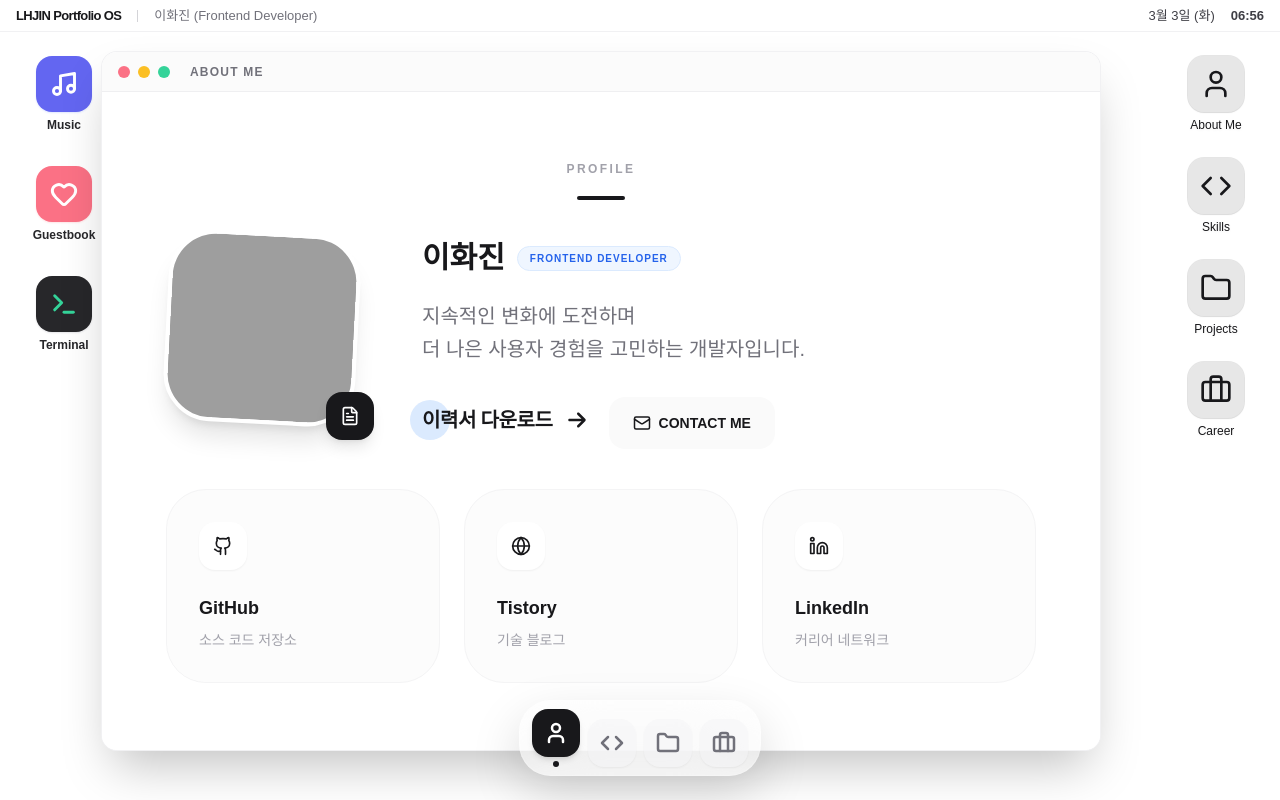
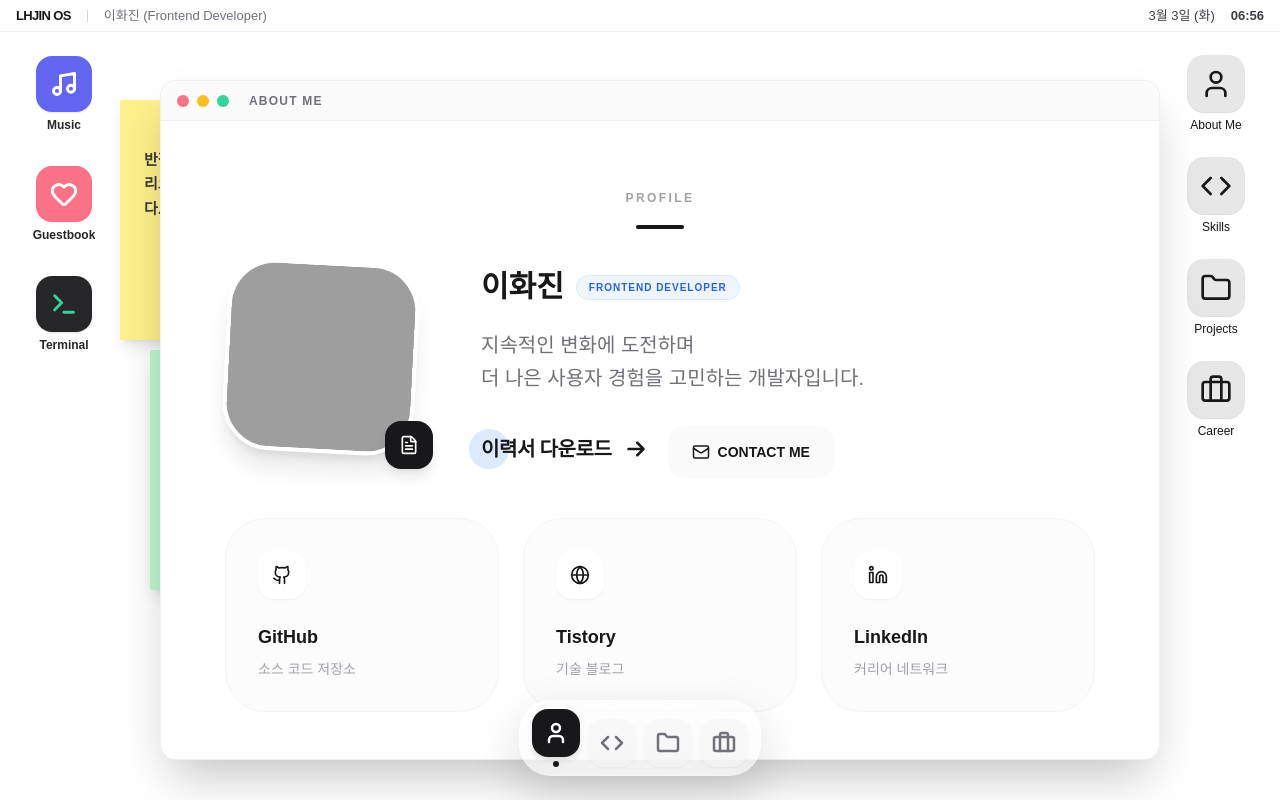
Before and after one commit to HwajinLee3114/lhjin-portfolio, a Next.js app: page / in a window 1280 px wide. Built offline with nearby package versions, Linux system fonts and the light colour scheme; grey boxes are pictures that could not be loaded; a web font is replaced by a local one.

Commit message:
update : 반응형 처리 추가

```diff
--- a/data/career.json
+++ b/data/career.json
@@ -118,7 +118,7 @@
   {
     "id": "6",
     "company": "카사요",
-    "companyInfo": "신차 장기렌트·리스, 내 차 팔기, 자동차 금융·보험, 모바일 앱 서비스를 하나의 구조로 연결한 자동차 쇼핑 통합 플랫폼",
+    "companyInfo": "신차 장기렌트·리스, 내 차 팔기, 자동차 금융·보험, 모바일 앱 서비스를 하나의 구조로 연결한 자동차 통합 플랫폼",
     "tag": [
       "Next",
       "React",
--- a/src/app/career/page.tsx
+++ b/src/app/career/page.tsx
@@ -99,11 +99,11 @@ export default function Career() {
                   </div>
                 </div>
 
-                <p className="mb-6 text-lg font-medium leading-relaxed text-zinc-500 dark:text-zinc-400">
+                <p className="mb-3 text-lg font-medium leading-relaxed text-zinc-500 dark:text-zinc-400">
                   {item.companyInfo}
                 </p>
 
-                <div className="mb-8 flex flex-wrap gap-2.5">
+                <div className="mb-4 flex flex-wrap gap-2.5">
                   {item.tag.map((tag, tIdx) => (
                     <span
                       key={tIdx}
--- a/src/app/home/page.tsx
+++ b/src/app/home/page.tsx
@@ -37,7 +37,7 @@ export default function HomeSec() {
         </h1>
       </div>
 
-      <ScrollDownBtn />
+      {/* <ScrollDownBtn /> */}
     </section>
   )
 }
--- a/src/components/os/GuestbookWidget.tsx
+++ b/src/components/os/GuestbookWidget.tsx
@@ -57,7 +57,20 @@ export function GuestbookWidget({ isOpen, onClose }: GuestbookWidgetProps) {
 
   const x = useMotionValue(120)
   const y = useMotionValue(420)
+  const [isMobile, setIsMobile] = useState(false)
 
+  useEffect(() => {
+    const w = globalThis.window.innerWidth
+    setIsMobile(w < 768)
+    if (w < 768) {
+      x.set(20)
+      y.set(80)
+      setSize({ width: w - 40, height: 500 })
+    }
+    const checkMobile = () => setIsMobile(globalThis.window.innerWidth < 768)
+    globalThis.window.addEventListener('resize', checkMobile)
+    return () => globalThis.window.removeEventListener('resize', checkMobile)
+  }, [])
   useEffect(() => {
     initWidget(widgetId)
   }, [initWidget])
@@ -116,7 +129,7 @@ export function GuestbookWidget({ isOpen, onClose }: GuestbookWidgetProps) {
     <AnimatePresence>
       {isOpen && (
         <motion.div
-          drag={!isResizing}
+          drag={!isResizing && !isMobile}
           dragMomentum={false}
           onPointerDown={() => focusWidget(widgetId)}
           style={{
@@ -213,12 +226,14 @@ export function GuestbookWidget({ isOpen, onClose }: GuestbookWidgetProps) {
             </ul>
           </div>
 
+          {!isMobile && (
             <div
               className="absolute bottom-0 right-0 h-6 w-6 cursor-nwse-resize flex items-end justify-end p-1 group/resize"
               onMouseDown={startResize}
             >
               <div className="w-1.5 h-1.5 rounded-full bg-zinc-300 group-hover/resize:bg-yellow-400 transition-colors" />
             </div>
+          )}
         </motion.div>
       )}
     </AnimatePresence>
--- a/src/components/os/MiniTerminalWidget.tsx
+++ b/src/components/os/MiniTerminalWidget.tsx
@@ -35,7 +35,21 @@ export function MiniTerminalWidget({ isOpen, onClose }: MiniTerminalWidgetProps)
 
   const x = useMotionValue(520)
   const y = useMotionValue(130)
+  const [isMobile, setIsMobile] = useState(false)
+  const [width, setWidth] = useState(440)
 
+  useEffect(() => {
+    const w = globalThis.window.innerWidth
+    setIsMobile(w < 768)
+    if (w < 768) {
+      x.set(20)
+      y.set(20)
+      setWidth(w - 40)
+    }
+    const checkMobile = () => setIsMobile(globalThis.window.innerWidth < 768)
+    globalThis.window.addEventListener('resize', checkMobile)
+    return () => globalThis.window.removeEventListener('resize', checkMobile)
+  }, [])
   useEffect(() => {
     initWidget(widgetId)
   }, [initWidget])
@@ -126,14 +140,14 @@ export function MiniTerminalWidget({ isOpen, onClose }: MiniTerminalWidgetProps)
     <AnimatePresence>
       {isOpen && (
         <motion.div
-          drag
+          drag={!isMobile}
           dragMomentum={false}
           onPointerDown={() => focusWidget(widgetId)}
-          style={{ x, y, position: 'fixed', top: 0, left: 0, zIndex }}
+          style={{ x, y, position: 'fixed', top: 0, left: 0, zIndex, width }}
           initial={{ opacity: 0, scale: 0.95 }}
           animate={{ opacity: 1, scale: 1 }}
           exit={{ opacity: 0, scale: 0.95 }}
-          className="pointer-events-auto w-[440px] overflow-hidden rounded-2xl border border-zinc-800 bg-[#0f1115] text-zinc-100 shadow-[0_35px_90px_rgba(0,0,0,0.35)]"
+          className="pointer-events-auto overflow-hidden rounded-2xl border border-zinc-800 bg-[#0f1115] text-zinc-100 shadow-[0_35px_90px_rgba(0,0,0,0.35)]"
         >
           <header className="flex items-center justify-between border-b border-zinc-700 bg-zinc-900/70 px-4 py-2">
             <div className="flex items-center gap-2">
--- a/src/components/os/MusicPlayer.tsx
+++ b/src/components/os/MusicPlayer.tsx
@@ -17,17 +17,37 @@ export function MusicPlayer() {
 
   const x = useMotionValue(musicInfo.position?.x ?? 800)
   const y = useMotionValue(musicInfo.position?.y ?? 300)
+  const [isMobile, setIsMobile] = useState(false)
+  const [width, setWidth] = useState(340)
+
+  useEffect(() => {
+    const updateLayout = () => {
+      const w = globalThis.window.innerWidth
+      const h = globalThis.window.innerHeight
+      const mobile = w < 768
+      setIsMobile(mobile)
+
+      if (mobile) {
+        x.set((w - (w - 40)) / 2)
+        y.set(h * 0.15)
+        setWidth(w - 40)
+      } else {
+        if (musicInfo.position) {
+          x.set(musicInfo.position.x)
+          y.set(musicInfo.position.y)
+        }
+        setWidth(340)
+      }
+    }
+
+    updateLayout()
+    globalThis.window.addEventListener('resize', updateLayout)
+    return () => globalThis.window.removeEventListener('resize', updateLayout)
+  }, [x, y, musicInfo.position])
 
   useEffect(() => {
     initWidget(widgetId)
   }, [initWidget])
-
-  useEffect(() => {
-    if (musicInfo.position) {
-      x.set(musicInfo.position.x)
-      y.set(musicInfo.position.y)
-    }
-  }, [musicInfo.position, x, y])
 
   useEffect(() => {
     setAudioAvailable(Boolean(musicInfo.audioUrl))
@@ -39,7 +59,7 @@ export function MusicPlayer() {
     const audio = audioRef.current
     if (!audio || !musicInfo.audioUrl || !audioAvailable) return
     if (musicInfo.isPlaying) {
-      audio.play().catch(() => {})
+      audio.play().catch(() => { })
     } else {
       audio.pause()
     }
@@ -96,7 +116,7 @@ export function MusicPlayer() {
     <AnimatePresence>
       {isMusicPlayerOpen && (
         <motion.div
-          drag
+          drag={!isMobile}
           dragMomentum={false}
           onPointerDown={() => focusWidget(widgetId)}
           style={{
@@ -107,6 +127,7 @@ export function MusicPlayer() {
             left: 0,
             backgroundColor: musicInfo.backgroundColor ?? 'rgba(255,255,255,0.6)',
             zIndex,
+            width,
           }}
           onDragEnd={() => {
             updateMusic({ position: { x: x.get(), y: y.get() } })
@@ -114,7 +135,7 @@ export function MusicPlayer() {
           initial={{ opacity: 0, scale: 0.9 }}
           animate={{ opacity: 1, scale: 1 }}
           exit={{ opacity: 0, scale: 0.9 }}
-          className="pointer-events-auto w-[340px] select-none rounded-[2.5rem] border border-white/40 p-8 shadow-[0_40px_120px_rgba(0,0,0,0.25)] backdrop-blur-3xl group cursor-grab active:cursor-grabbing"
+          className="pointer-events-auto select-none rounded-[2.5rem] border border-white/40 p-8 shadow-[0_40px_120px_rgba(0,0,0,0.25)] backdrop-blur-3xl group cursor-grab active:cursor-grabbing"
         >
           <audio ref={audioRef} />
           <div className="absolute top-4 left-1/2 flex h-4 w-12 -translate-x-1/2 items-center justify-center opacity-40 group-hover:opacity-100">
--- a/src/components/os/StatusBar.tsx
+++ b/src/components/os/StatusBar.tsx
@@ -24,14 +24,14 @@ export function StatusBar() {
 
   return (
     <header className="fixed top-0 left-0 right-0 z-[1000] flex h-8 select-none items-center justify-between border-b border-zinc-200/50 bg-white/70 px-4 text-[13px] font-medium text-zinc-700 backdrop-blur-md">
-      <div className="flex items-center gap-4">
-        <span className="font-black tracking-tighter text-zinc-900">LHJIN Portfolio OS</span>
-        <div className="h-3 w-[1px] bg-zinc-300" />
-        <span className="text-zinc-500">이화진 (Frontend Developer)</span>
+      <div className="flex items-center gap-2 sm:gap-4 overflow-hidden">
+        <span className="font-black tracking-tighter text-zinc-900 shrink-0">LHJIN OS</span>
+        <div className="h-3 w-[1px] bg-zinc-300 shrink-0" />
+        <span className="text-zinc-500 truncate">이화진 (Frontend Developer)</span>
       </div>
 
-      <div className="flex items-center gap-4">
-        <span>{formattedDate}</span>
+      <div className="flex items-center gap-2 sm:gap-4 shrink-0 pl-2">
+        <span className="hidden sm:inline">{formattedDate}</span>
         <span className="font-bold">{formattedTime}</span>
       </div>
     </header>
--- a/src/components/os/WindowFrame.tsx
+++ b/src/components/os/WindowFrame.tsx
@@ -17,6 +17,14 @@ export function WindowFrame({ window, children }: WindowFrameProps) {
     useWindowStore()
 
   const [isResizing, setIsResizing] = useState(false)
+  const [isMobile, setIsMobile] = useState(false)
+
+  useEffect(() => {
+    const checkMobile = () => setIsMobile(globalThis.window.innerWidth < 768)
+    checkMobile()
+    globalThis.window.addEventListener('resize', checkMobile)
+    return () => globalThis.window.removeEventListener('resize', checkMobile)
+  }, [])
   const resizeRef = useRef<{
     direction: string
     startX: number
@@ -103,9 +111,11 @@ export function WindowFrame({ window, children }: WindowFrameProps) {
 
   if (window.isMinimized) return null
 
+  const isEffectivelyMaximized = window.isMaximized || isMobile
+
   return (
     <motion.div
-      drag={!window.isMaximized && !isResizing}
+      drag={!isEffectivelyMaximized && !isResizing}
       dragMomentum={false}
       onDragEnd={(_, info) => {
         updatePosition(
@@ -118,32 +128,32 @@ export function WindowFrame({ window, children }: WindowFrameProps) {
       initial={{
         opacity: 0,
         scale: 0.95,
-        x: window.position.x,
-        y: window.position.y + 20,
+        x: isMobile ? 0 : window.position.x,
+        y: isMobile ? 32 : window.position.y + 20,
       }}
       animate={{
         opacity: 1,
         scale: 1,
-        x: window.isMaximized ? 0 : window.position.x,
-        y: window.isMaximized ? 32 : window.position.y,
-        width: window.isMaximized ? '100vw' : window.size.width,
-        height: window.isMaximized ? 'calc(100vh - 32px)' : window.size.height,
+        x: isEffectivelyMaximized ? 0 : window.position.x,
+        y: isEffectivelyMaximized ? (isMobile ? 0 : 32) : window.position.y,
+        width: isEffectivelyMaximized ? '100vw' : window.size.width,
+        height: isEffectivelyMaximized ? (isMobile ? '100vh' : 'calc(100vh - 32px)') : window.size.height,
       }}
       style={{ zIndex: window.zIndex }}
       exit={{
         opacity: 0,
         scale: 0.95,
-        y: window.position.y + 20,
+        y: isMobile ? 100 : window.position.y + 20,
         transition: { duration: 0.2 },
       }}
       transition={{ type: 'spring', damping: 25, stiffness: 300, mass: 0.5 }}
       className={cn(
         'pointer-events-auto fixed flex flex-col overflow-hidden border border-zinc-200/50 bg-white shadow-2xl',
-        window.isMaximized ? 'rounded-none' : 'rounded-2xl',
+        isEffectivelyMaximized ? 'rounded-none' : 'rounded-2xl',
         isResizing ? 'transition-none select-none' : '',
       )}
     >
-      {!window.isMaximized && (
+      {!isEffectivelyMaximized && (
         <>
           <div
             className="absolute top-0 right-0 left-0 z-50 h-1 cursor-ns-resize"
@@ -185,6 +195,7 @@ export function WindowFrame({ window, children }: WindowFrameProps) {
             >
               <Minus size={8} className="text-amber-900 opacity-0 group-hover/btn:opacity-100" />
             </button>
+            {!isMobile && (
               <button
                 onClick={(e) => {
                   e.stopPropagation()
@@ -197,6 +208,7 @@ export function WindowFrame({ window, children }: WindowFrameProps) {
                   className="text-emerald-900 opacity-0 group-hover/btn:opacity-100"
                 />
               </button>
+            )}
           </div>
           <span className="ml-2 text-[12px] font-black tracking-widest text-zinc-500 uppercase">
             {window.title}
```
Also changed, not shown: src/hooks/os/use-window-store.ts (+12 -2 lines). Lines whose indentation alone changed are shown as unchanged.
